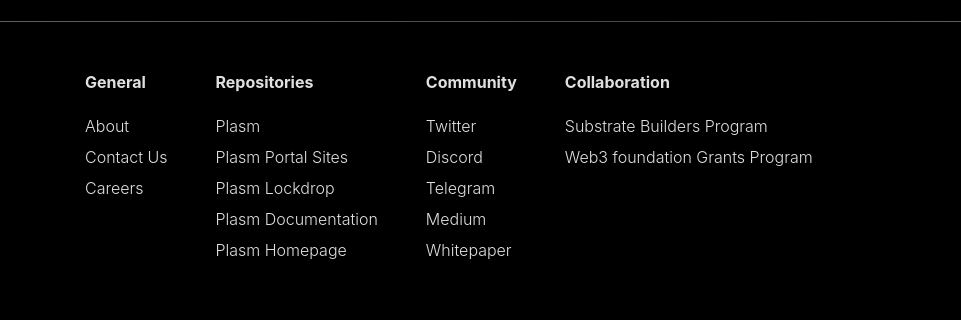
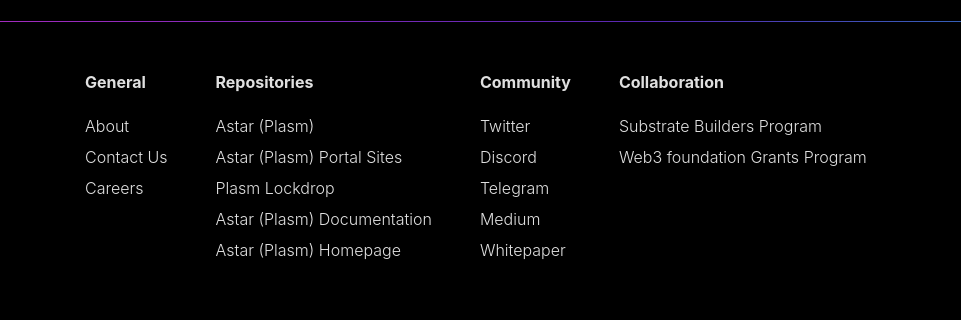
Before and after one commit to ehsanhajian/shiden-lp, a website: page docs/index.html in a window 1280 px wide. Shown: the part 5899-6219 px from the top of the page, 0-961 px from the left. Drawn offline with Linux system fonts and the light colour scheme.

Commit message:
plasm to astar

```diff
--- a/docs/index.html
+++ b/docs/index.html
@@ -574,15 +574,15 @@
                           <p class="font-weight-bold">Repositories</p>
                           <ul>
                             <li><a href="https://github.com/PlasmNetwork/Plasm" target="_blank"
-                                rel="noopener noreferrer">Plasm</a></li>
+                                rel="noopener noreferrer">Astar (Plasm)</a></li>
                             <li><a href="https://github.com/staketechnologies/apps" target="_blank"
-                                rel="noopener noreferrer">Plasm Portal Sites</a></li>
+                                rel="noopener noreferrer">Astar (Plasm) Portal Sites</a></li>
                             <li><a href="https://github.com/PlasmNetwork/lockdrop-ui" target="_blank"
                                 rel="noopener noreferrer">Plasm Lockdrop</a></li>
-                            <li><a href="https://astar.network/" target="_blank" rel="noopener noreferrer">Plasm
+                            <li><a href="https://astar.network/" target="_blank" rel="noopener noreferrer">Astar (Plasm)
                                 Documentation</a></li>
                             <li><a href="https://github.com/PlasmNetwork/plasmnet.io" target="_blank"
-                                rel="noopener noreferrer">Plasm Homepage</a></li>
+                                rel="noopener noreferrer">Astar (Plasm) Homepage</a></li>
                           </ul>
                         </li>
                         <li class="pr-md-4 pr-lg-5 mb-5 footer-nav__item">
```
